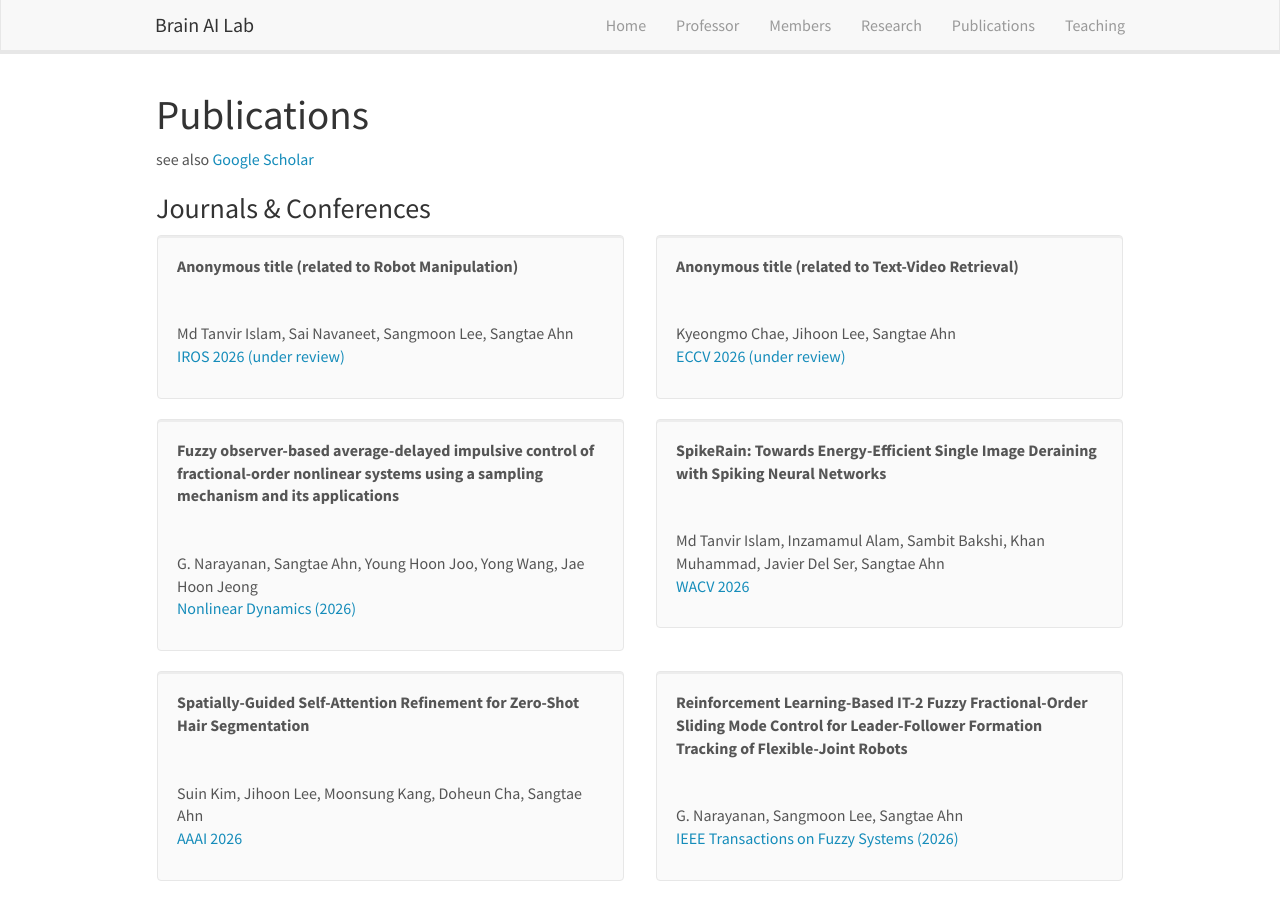
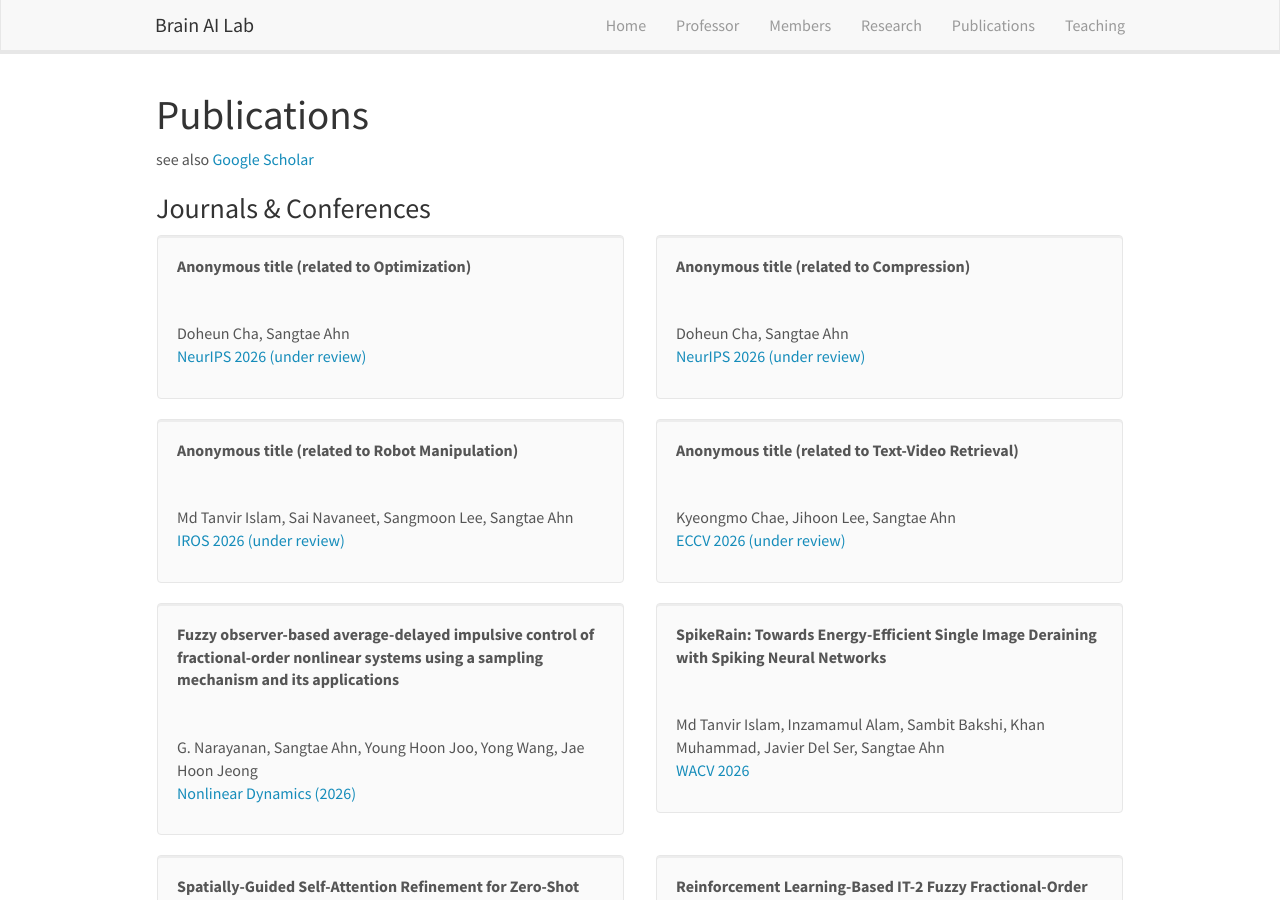
Before and after one commit to KNU-BrainAI/knu-brainai.github.io, a Jekyll site: the page built from _pages/publications.md, in a window 1280 px wide and 900 px high. Built offline with Jekyll 4.4.1, drawn with Linux system fonts in a browser that asks for light colours; nearby versions of some CDN libraries.

Commit message:
Update publist.yml

```diff
--- a/_data/publist.yml
+++ b/_data/publist.yml
@@ -1,3 +1,17 @@
+- title: "Anonymous title (related to Optimization)"
+  image: blank.png
+  authors: Doheun Cha, Sangtae Ahn
+  link:
+    url:
+    display: NeurIPS 2026 (under review)
+
+- title: "Anonymous title (related to Compression)"
+  image: blank.png
+  authors: Doheun Cha, Sangtae Ahn
+  link:
+    url:
+    display: NeurIPS 2026 (under review)
+
 - title: "Anonymous title (related to Robot Manipulation)"
   image: blank.png
   authors: Md Tanvir Islam, Sai Navaneet, Sangmoon Lee, Sangtae Ahn
```
